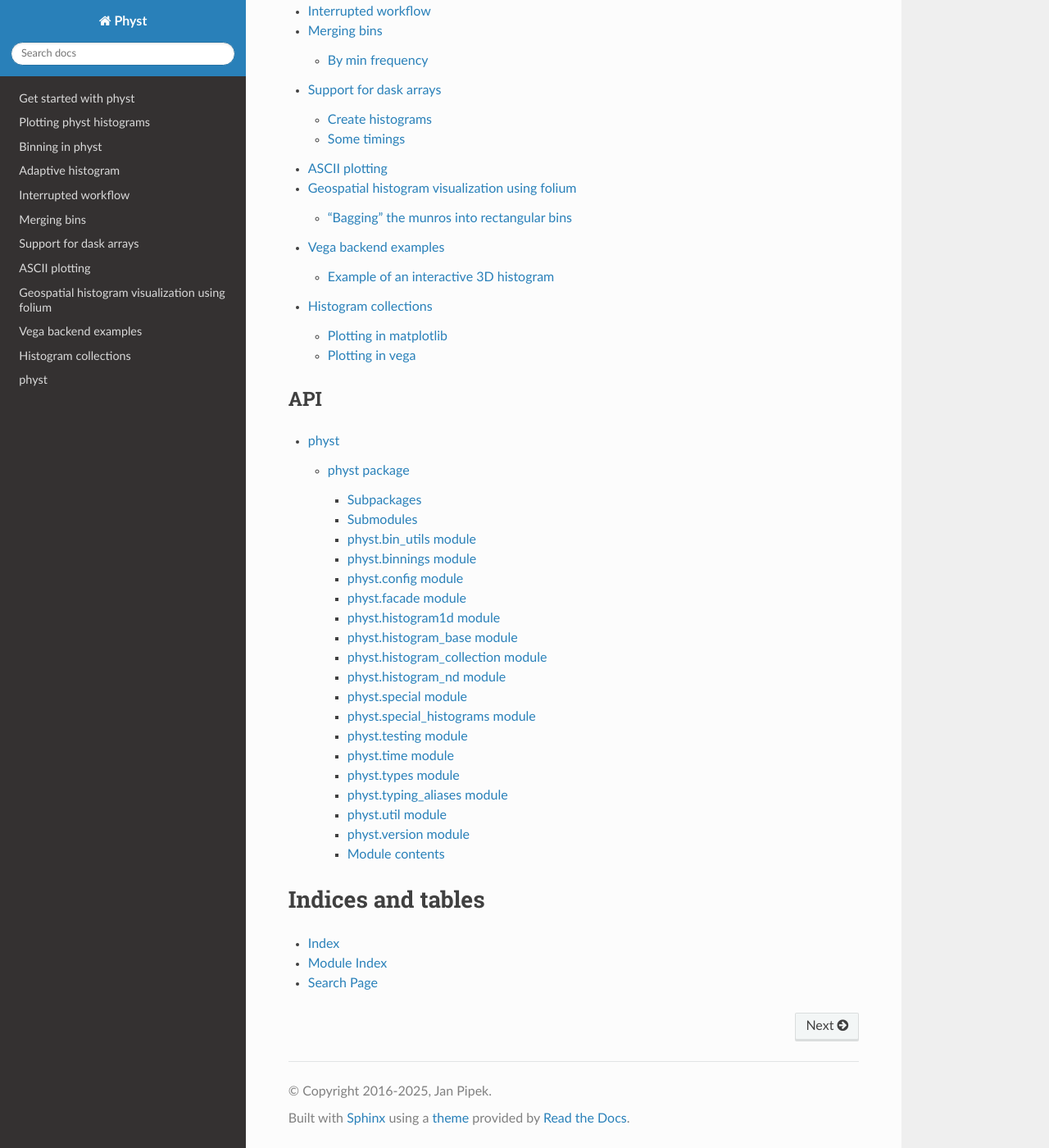
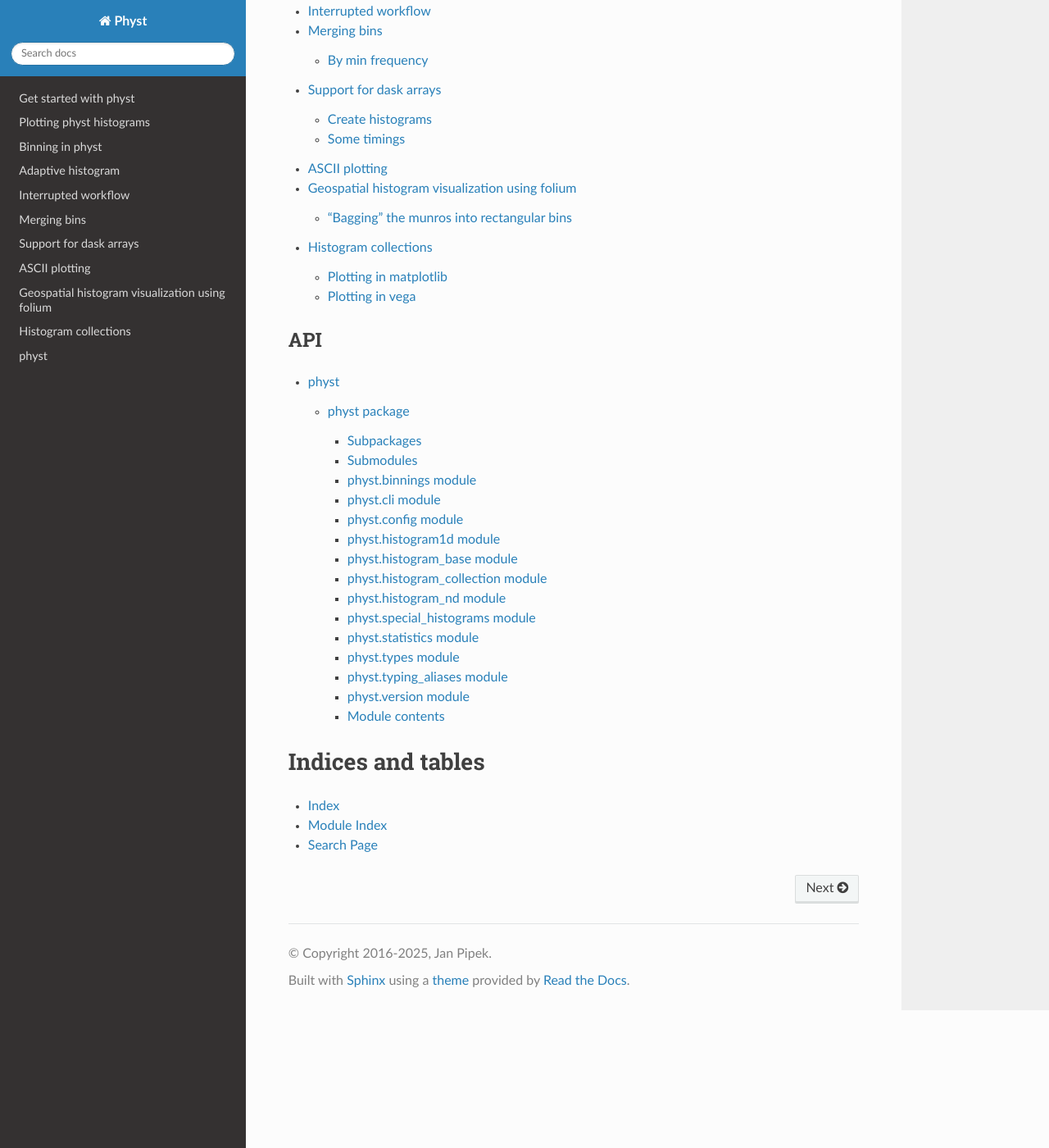
Before and after one commit to janpipek/physt, a Sphinx documentation site: the page built from docs/index.rst, in a window 1280 px wide and 1400 px high, scrolled down 814 px. Shown: the whole window at 82% size. Built offline with Sphinx 7.4.7 and the Read the Docs theme 3.1.0, drawn with Linux system fonts in a browser that asks for light colours; pages that are not in the unit, such as notebooks, are missing from menus.

Commit message:
Small fixes to documentation

```diff
--- a/docs/index.rst
+++ b/docs/index.rst
@@ -18,7 +18,6 @@ Tutorials
    special_histograms
    ascii
    geospatial
-   vega-examples
    plotly
    collections
 
--- a/docs/physt.rst
+++ b/docs/physt.rst
@@ -9,19 +9,13 @@ Subpackages
 
    physt.compat
    physt.examples
+   physt.helpers
    physt.io
    physt.plotting
+   physt.testing
 
 Submodules
 ----------
-
-physt.bin\_utils module
------------------------
-
-.. automodule:: physt.bin_utils
-   :members:
-   :undoc-members:
-   :show-inheritance:
 
 physt.binnings module
 ---------------------
@@ -31,18 +25,18 @@ physt.binnings module
    :undoc-members:
    :show-inheritance:
 
+physt.cli module
+----------------
+
+.. automodule:: physt.cli
+   :members:
+   :undoc-members:
+   :show-inheritance:
+
 physt.config module
 -------------------
 
 .. automodule:: physt.config
-   :members:
-   :undoc-members:
-   :show-inheritance:
-
-physt.facade module
--------------------
-
-.. automodule:: physt.facade
    :members:
    :undoc-members:
    :show-inheritance:
@@ -79,14 +73,6 @@ physt.histogram\_nd module
    :undoc-members:
    :show-inheritance:
 
-physt.special module
---------------------
-
-.. automodule:: physt.special
-   :members:
-   :undoc-members:
-   :show-inheritance:
-
 physt.special\_histograms module
 --------------------------------
 
@@ -95,18 +81,10 @@ physt.special\_histograms module
    :undoc-members:
    :show-inheritance:
 
-physt.testing module
---------------------
+physt.statistics module
+-----------------------
 
-.. automodule:: physt.testing
-   :members:
-   :undoc-members:
-   :show-inheritance:
-
-physt.time module
------------------
-
-.. automodule:: physt.time
+.. automodule:: physt.statistics
    :members:
    :undoc-members:
    :show-inheritance:
@@ -127,14 +105,6 @@ physt.typing\_aliases module
    :undoc-members:
    :show-inheritance:
 
-physt.util module
------------------
-
-.. automodule:: physt.util
-   :members:
-   :undoc-members:
-   :show-inheritance:
-
 physt.version module
 --------------------
 
```
Also changed, not shown: docs/physt.compat.rst (+16 -0 lines), docs/physt.helpers.rst (added, +21 -0 lines), docs/physt.testing.rst (added, +21 -0 lines), 1 other file.
